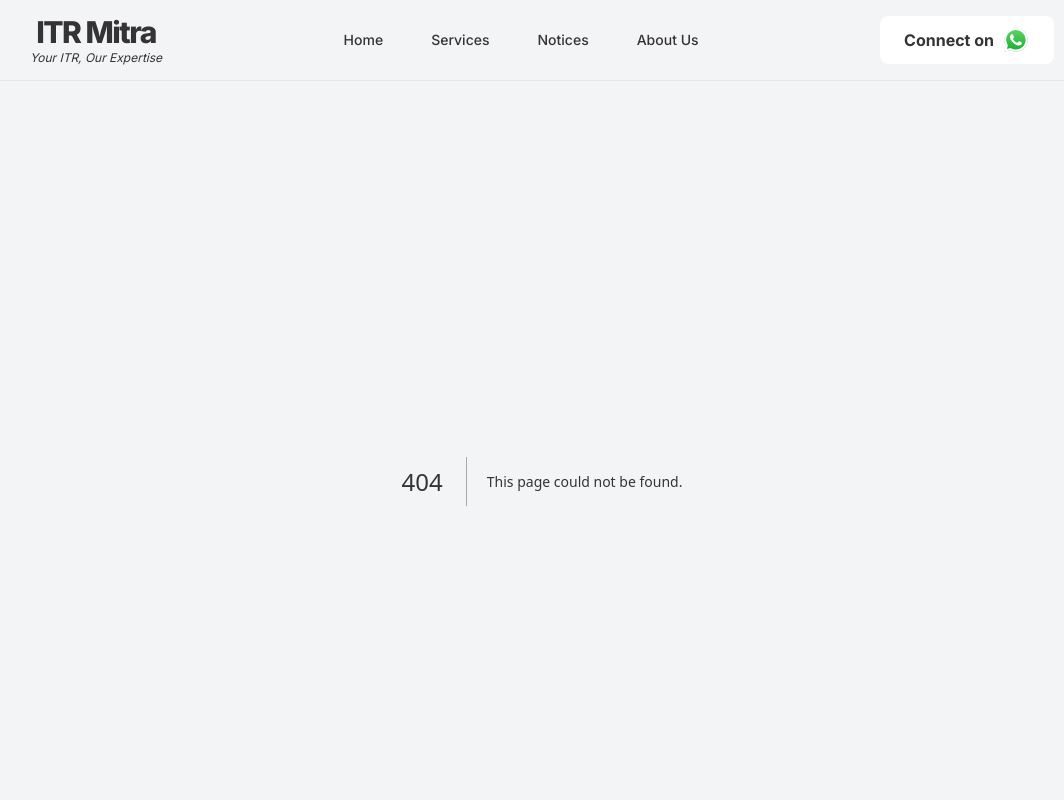
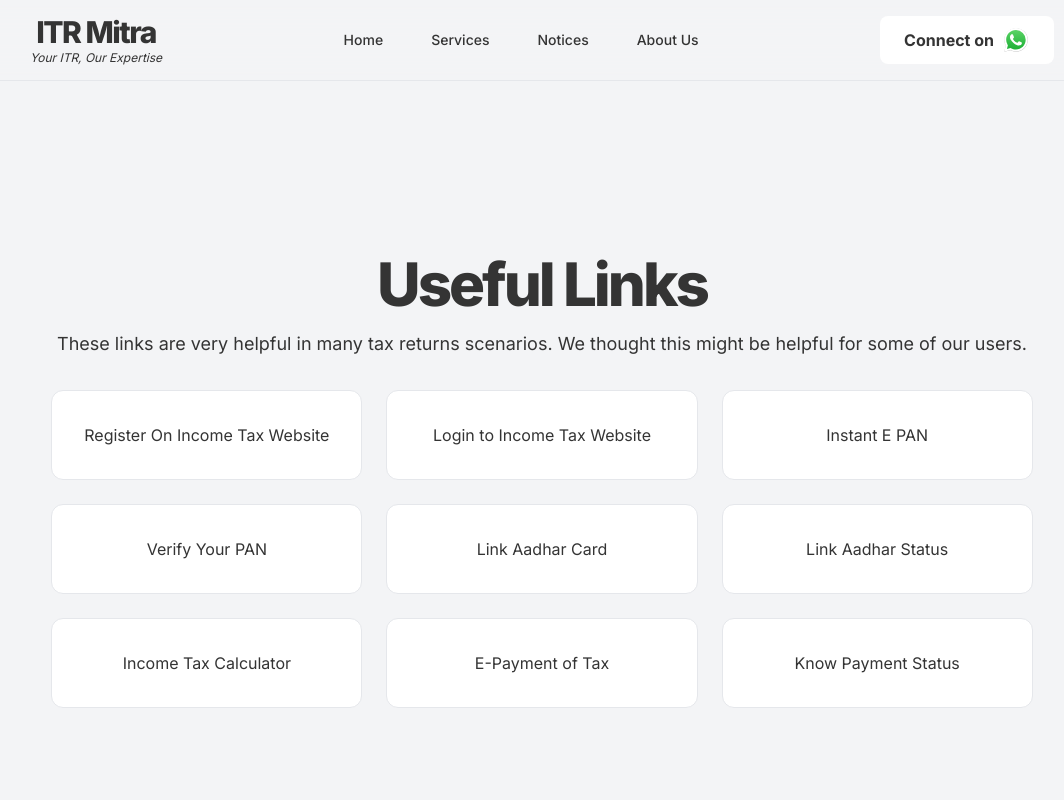
Before and after one commit to itrmitra/itrmitra, a Next.js app: page /useful-links in a window 1280 px wide. Before the commit this address had no page. Shown: the top 800 px of the page, without its empty margins (98-1162 px from the left). Built offline with nearby package versions, Linux system fonts and the light colour scheme.

Commit message:
add useful links page

```diff
--- /dev/null
+++ b/src/data/useful-links.ts
@@ -0,0 +1,38 @@
+export const usefulLinks = [
+    {
+        title: "Register On Income Tax Website",
+        href: "https://eportal.incometax.gov.in/iec/foservices/#/pre-login/register",
+    },
+    {
+        title: "Login to Income Tax Website",
+        href: "https://eportal.incometax.gov.in/iec/foservices/#/login",
+    },
+    {
+        title: "Instant E PAN",
+        href: "https://eportal.incometax.gov.in/iec/foservices/#/pre-login/instant-e-pan",
+    },
+    {
+        title: "Verify Your PAN",
+        href: "https://eportal.incometax.gov.in/iec/foservices/#/pre-login/verifyYourPAN",
+    },
+    {
+        title: "Link Aadhar Card",
+        href: "https://eportal.incometax.gov.in/iec/foservices/#/pre-login/bl-link-aadhaar",
+    },
+    {
+        title: "Link Aadhar Status",
+        href: "https://eportal.incometax.gov.in/iec/foservices/#/pre-login/link-aadhaar-status",
+    },
+    {
+        title: "Income Tax Calculator",
+        href: "https://eportal.incometax.gov.in/iec/foservices/#/TaxCalc/calculator",
+    },
+    {
+        title: "E-Payment of Tax",
+        href: "https://eportal.incometax.gov.in/iec/foservices/#/e-pay-tax-prelogin/user-details",
+    },
+    {
+        title: "Know Payment Status",
+        href: "https://eportal.incometax.gov.in/iec/foservices/#/know-payment-status/payment-information",
+    },
+]
--- /dev/null
+++ b/src/pages/useful-links.tsx
@@ -0,0 +1,37 @@
+import Head from "next/head"
+import { usefulLinks } from "../data/useful-links"
+
+export default function UsefulLinks() {
+    return (
+        <>
+            <Head>
+                <title>ITR Mitra | Useful Links</title>
+                <meta
+                    name="description"
+                    content="ITR Mitra helps in filing Income Tax Returns and provides expert assistance with the whole ITR filing process. We also help custombers with Income Tax Notices and further procedures."
+                />
+            </Head>
+            <div className="flex flex-col items-center justify-center px-8 py-12 md:min-h-screen">
+                <h1 className="mb-4 text-4xl font-extrabold leading-tight tracking-tighter md:text-5xl lg:text-6xl">
+                    Useful Links
+                </h1>
+                <p className="mb-8 text-center text-sm md:text-base lg:text-lg">
+                    These links are very helpful in many tax returns scenarios. We thought this
+                    might be helpful for some of our users.
+                </p>
+                <div className="grid grid-cols-1 gap-6 md:grid-cols-2 lg:grid-cols-3">
+                    {usefulLinks.map((item) => (
+                        <div className="">
+                            <a
+                                href={item.href}
+                                className="inline-block w-full cursor-pointer rounded-xl border bg-white p-8 text-center text-sm transition-all hover:bg-brand hover:text-white hover:underline hover:shadow-lg md:text-base lg:text-base"
+                            >
+                                {item.title}
+                            </a>
+                        </div>
+                    ))}
+                </div>
+            </div>
+        </>
+    )
+}
```
